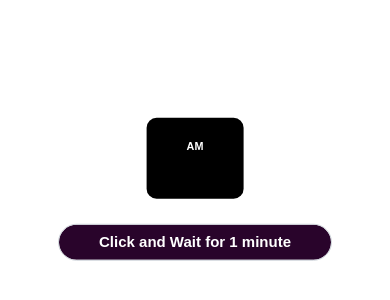
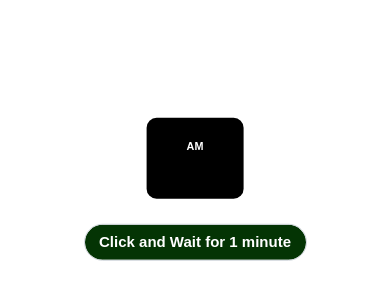
Before and after one commit to Ataar/Audio-Player, a website: page index.html in a window 390 px wide. Shown: the part 264-564 px from the top of the page. Drawn offline with nearby package versions, Linux system fonts and the light colour scheme; some packages are replaced by stand-ins of ours; a script that the page names is missing.

Commit message:
Updated data in files

```diff
--- a/assets/css/style.css
+++ b/assets/css/style.css
@@ -30,33 +30,26 @@ body {
         font-size: 15px;
         background-color: rgb(4, 52, 4);
         color: white;
-        margin-top: 2.5rem !important;
-        width: 76%;
-        /* Adjust the width for responsiveness */
-        display: block;
-        /* Ensures the button behaves like a block element */
-        margin-left: auto;
-        margin-right: auto;
+        margin: 2.5rem auto 0;
+        width: 223px;
+        max-width: 100%;
+        /* display: block; */
         text-align: center;
-    }
+        cursor: pointer;
+        border-radius: 30px;
+
     }
 
     .clock {
-
         font-size: 27px;
         padding: -2px 2px -2px 2px;
-
     }
 
-/* margin-bottom: 2px; */
     .am-pm {
         font-size: 0.4em;
         vertical-align: top;
-
     }
-
-
-
+}
 
 
 .col-md-4 {
@@ -68,16 +61,18 @@ body {
 }
 
 
+
+@media (min-width: 769px) {
     button#startButton {
-    margin-top: 3rem;
         background-color: rgb(41, 4, 43);
         color: white;
         border-radius: 30px;
-    margin-top: 10rem;
+        /* margin-top: 10rem; */
+        margin: 10rem auto 0;
+        width: 60%;
 
     }
-
-
+}
 
 
 
```
Lines whose indentation alone changed are shown as unchanged.
